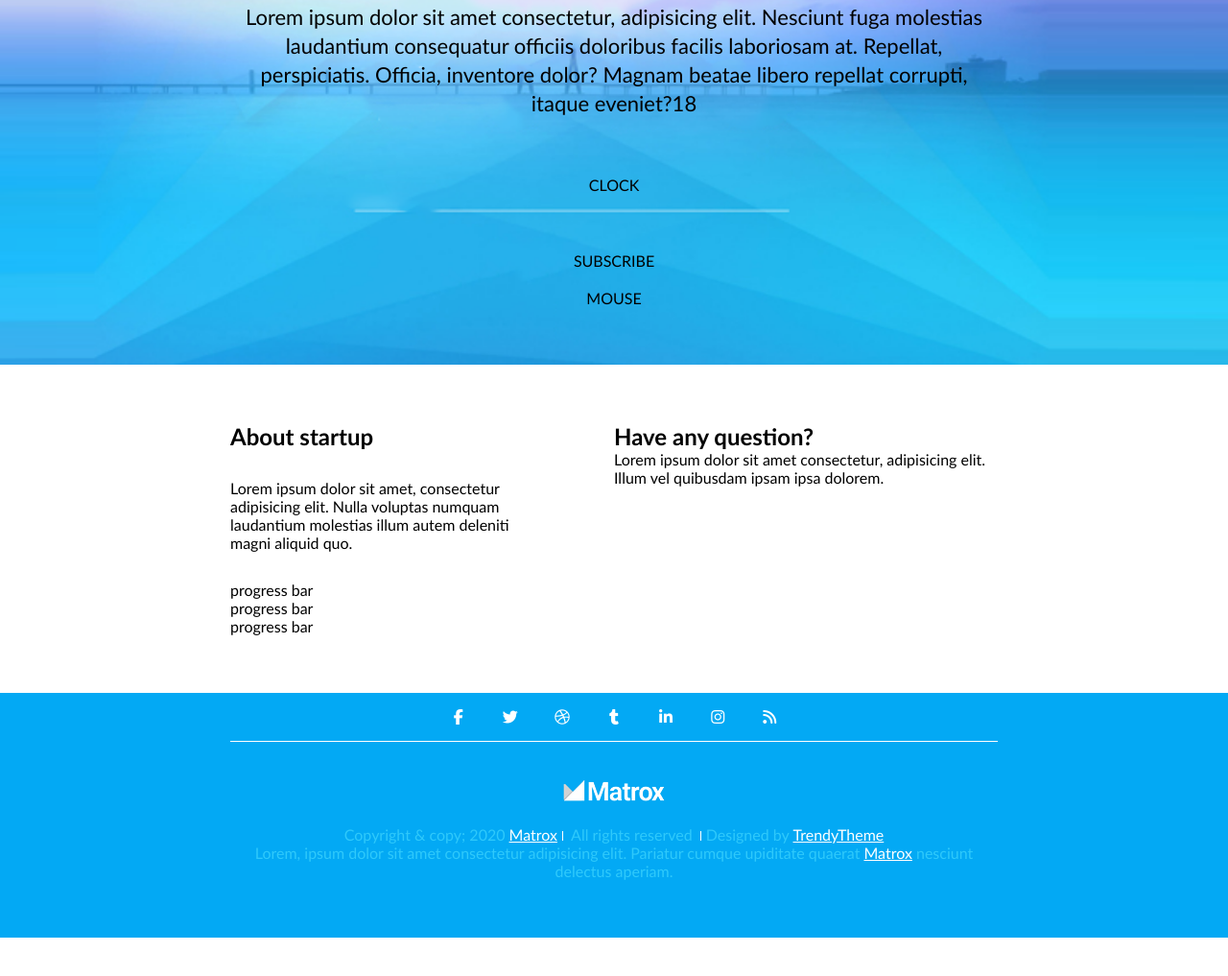
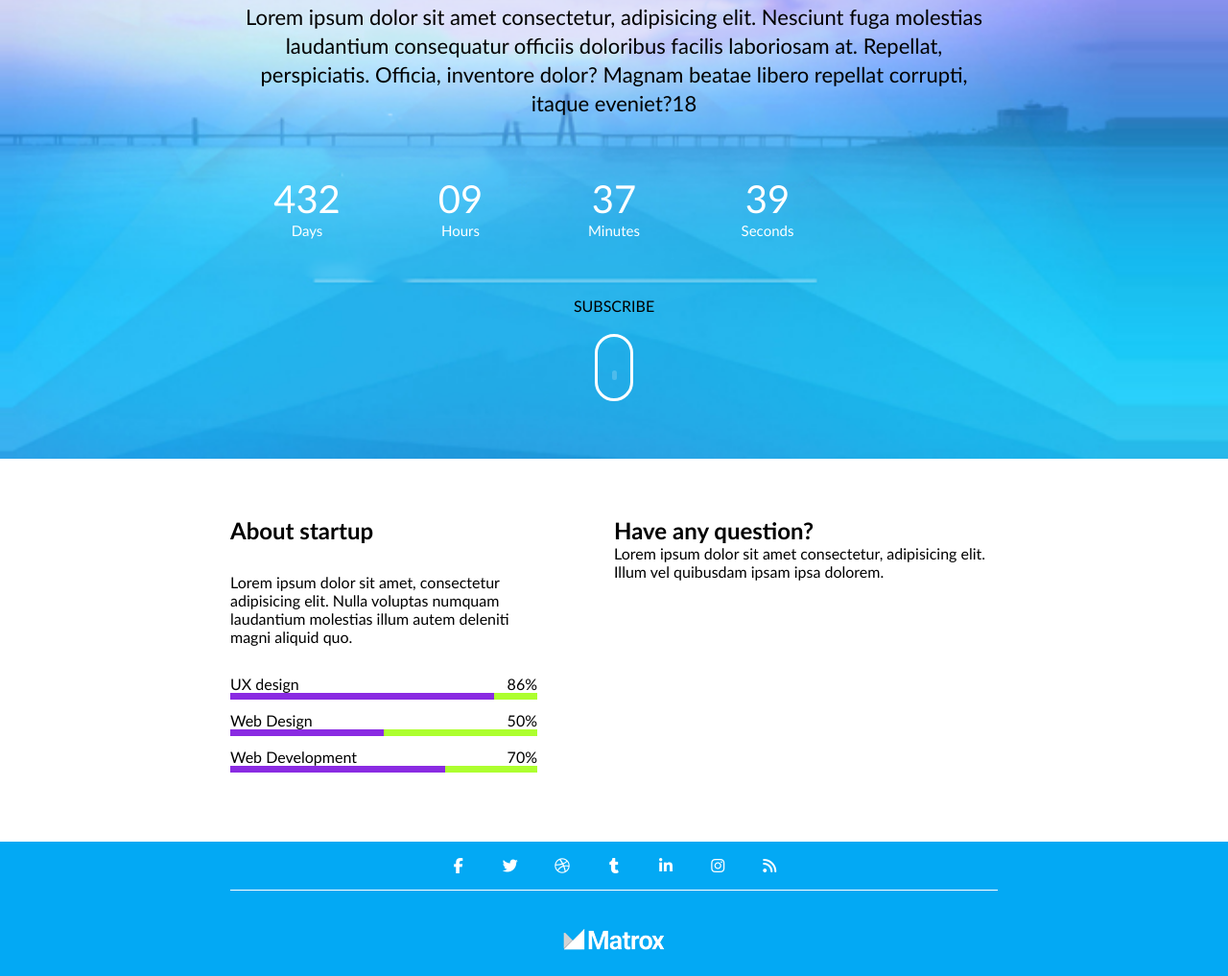
Before and after one commit to IgnasKazenas/5-coming-soon, a plain HTML site: page index.html in a window 1280 px wide. Shown: the part 245-1262 px from the top of the page at 96% size. Before the commit the page ends 1222 px from the top, so only its background shows below. Drawn offline with Linux system fonts and the light colour scheme.

Commit message:
added mouse and progress bar animations

```diff
--- a/css/clock.css
+++ b/css/clock.css
@@ -0,0 +1,17 @@
+.clock {
+    display: inline-block;
+    width: 100%;
+    color:white;
+}
+    .clock > .time {
+        float: left;
+        width: 20%;
+    }
+        .time > .value {
+            width: 100%;
+            font-size: 40px;
+        }
+        .time > .label {
+            width: 100%;
+            font-size: 15px;
+        }
--- a/css/mouse.css
+++ b/css/mouse.css
@@ -1,3 +1,37 @@
 .mouse {
-    inline-block;
+    display:inline-block;
+    width: 40px;
+    height: 70px;
+    border: 3px solid #fff;
+    border-radius: 100px;
+    padding-top: 40px;
+    position: relative;
 }
+    .wheel {
+        display: inline-block;
+        width: 5px;
+        margin-top: 2px;
+        height: 10px;
+        background-color: #fff;
+        border-radius: 4px;
+        position: absolute;
+        top: 1px;
+        left: 45%;
+        /* transform: translate(-50%, 0); */
+        animation-name: scrolling;
+        animation-duration: 2s;
+        animation-fill-mode: forwards;
+        animation-timing-function: ease;
+        /* animation-direction: alternate; */
+        animation-iteration-count: infinite;
+    }
+@keyframes scrolling {
+    0% {
+        margin-top: 10px;
+        opacity: 1;
+    }
+    100% {
+        margin-top: 40px;
+        opacity: 0;
+    }
+}
--- a/css/progress bar.css
+++ b/css/progress bar.css
@@ -2,3 +2,45 @@
     display: inline-block;
     width: 100%;
 }
+    .progress-bar > .top {
+        display: inline-block;
+        width: 100%;
+
+    }
+        .progress-bar > .top > .labelbar {
+            display: inline-block;
+            float: left;
+        }
+        .progress-bar > .top > .valuebar {
+            display: inline-block;
+            float: right;
+        }
+    .progress-bar > .bottom {
+        display: inline-block;
+        width: 100%;
+        height: 7px;
+        background-color: greenyellow;
+    }
+        .progress-bar > .bottom > .progress {
+            display:inline-block;
+            height: 100%;
+            /* width: 86%; */
+            /* background-color: blueviolet */
+        }
+        .progress-bar > .bottom > .progress > .bar {
+            display: inline-block;
+            width: 100%;
+            height: 100%;
+            background-color: blueviolet;
+            animation-name: loading;
+            animation-duration: 2s;
+        }
+
+@keyframes loading {
+    0% {
+        width: 0%;
+    }
+    100% {
+        width: 100%;
+    }
+}
--- a/index.html
+++ b/index.html
@@ -30,9 +30,28 @@
                 facilis laboriosam at. Repellat, perspiciatis.
                 Officia, inventore dolor? Magnam beatae
                 libero repellat corrupti, itaque eveniet?18</p>
-            <div class="clock">CLOCK</div>
+            <div class="clock">
+                <div class="time">
+                    <div class="value">432</div>
+                    <div class="label">Days</div>
+                </div>
+                <div class="time">
+                    <div class="value">09</div>
+                    <div class="label">Hours</div>
+                </div>
+                <div class="time">
+                    <div class="value">37</div>
+                    <div class="label">Minutes</div>
+                </div>
+                <div class="time">
+                    <div class="value">39</div>
+                    <div class="label">Seconds</div>
+                </div>
+            </div>
             <form class="form">SUBSCRIBE</form>
-            <div class="mouse"> MOUSE</div>
+            <div class="mouse">
+                <div class="wheel"></div>
+            </div>
         </div>
     </div>
 
@@ -43,12 +62,38 @@
                 <p class="column-description">Lorem ipsum dolor sit amet, consectetur adipisicing elit. Nulla voluptas numquam laudantium molestias illum autem deleniti magni aliquid quo.
                 </p>
                 <div class="progress-bar">
-                    progress bar
+                   <div class="top" >
+                       <div class="labelbar">UX design</div>
+                       <div class="valuebar">86%</div>
+                   </div>
+                   <div class="bottom">
+                        <div class="progress" style="width: 86%;">
+                            <div class="bar"></div>
+                        </div>
+                   </div>
                 </div>
                 <div class="progress-bar">
-                    progress bar</div>
+                    <div class="top" >
+                        <div class="labelbar">Web Design</div>
+                        <div class="valuebar">50%</div>
+                    </div>
+                    <div class="bottom">
+                         <div class="progress" style="width: 50%;">
+                            <div class="bar"></div>
+                        </div>
+                    </div>
+                </div>
                 <div class="progress-bar">
-                    progress bar</div>
+                    <div class="top" >
+                        <div class="labelbar">Web Development</div>
+                        <div class="valuebar">70%</div>
+                    </div>
+                    <div class="bottom">
+                         <div class="progress" style="width: 70%">
+                            <div class="bar"></div>
+                        </div>
+                    </div>
+                </div>
             </div>
             <div class="right-column">
                 <h2>Have any question?</h2>
```
